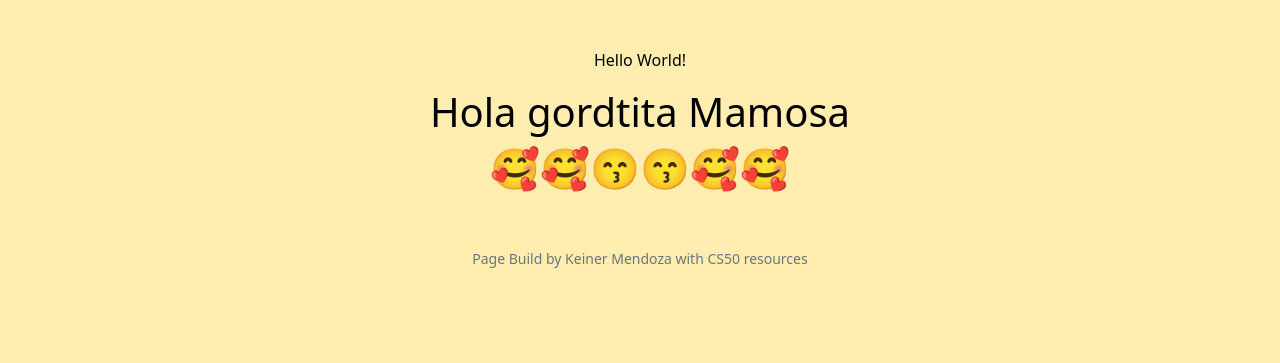
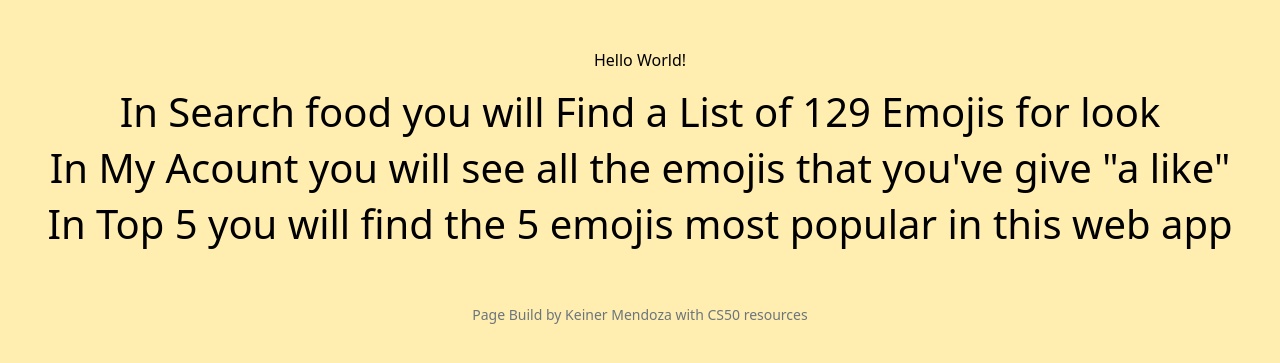
Before and after one commit to keinermendoza/emoji-food, a Flask app: page / in a window 1280 px wide. Shown: the part 69-432 px from the top of the page. Run offline with Flask 2, Linux system fonts and the light colour scheme; the visitor is signed in with stand-in values (Sample User, id 1).

Commit message:
Update index.html
Temporal comments

```diff
--- a/templates/index.html
+++ b/templates/index.html
@@ -2,6 +2,7 @@
 
 {% block main %}
     <p>Hello World!</p>
-    <h1>Hola gordtita Mamosa</h1>
-    <h1>🥰🥰😙😙🥰🥰</h1>
+    <h1>In Search food you will Find a List of 129 Emojis for look</h1>
+    <h1>In My Acount you will see all the emojis that you've give "a like"</h1>
+<h1>In Top 5 you will find the 5 emojis most popular in this web app</h1>
 {% endblock %}
```
